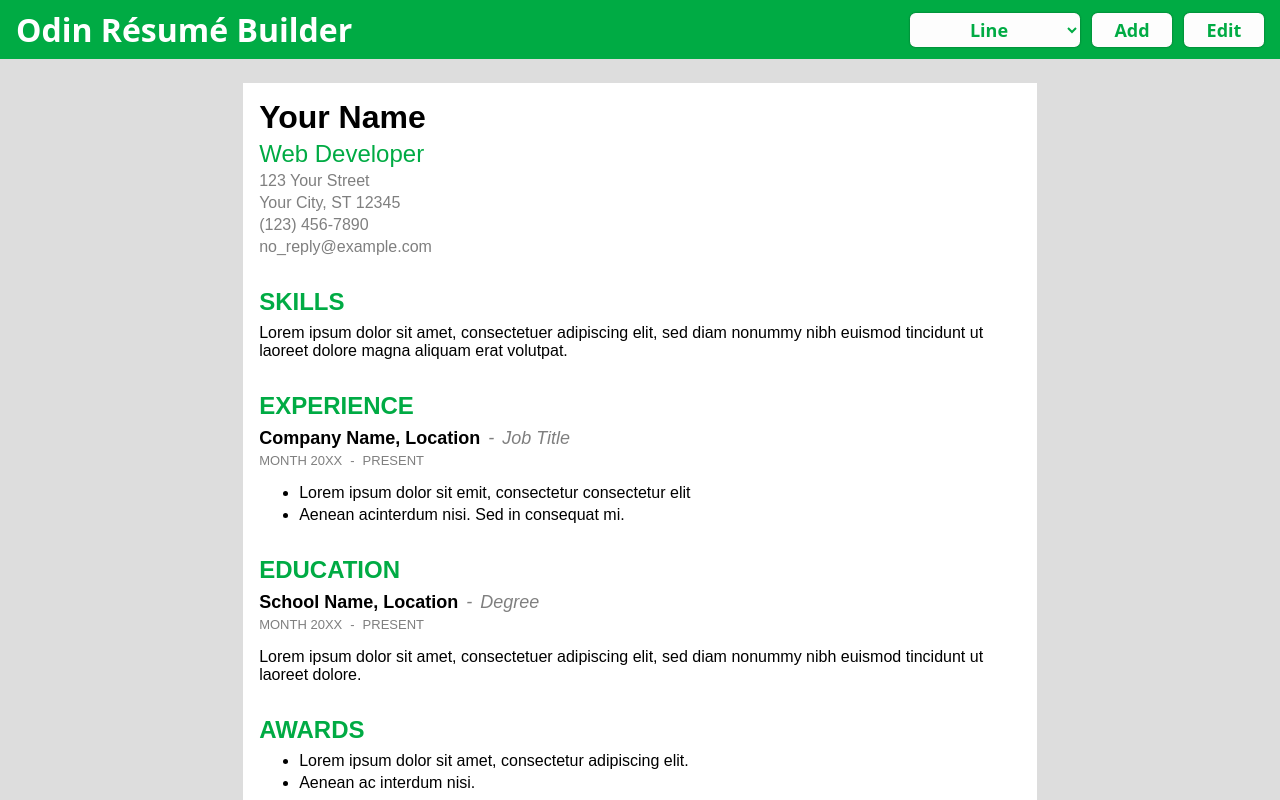
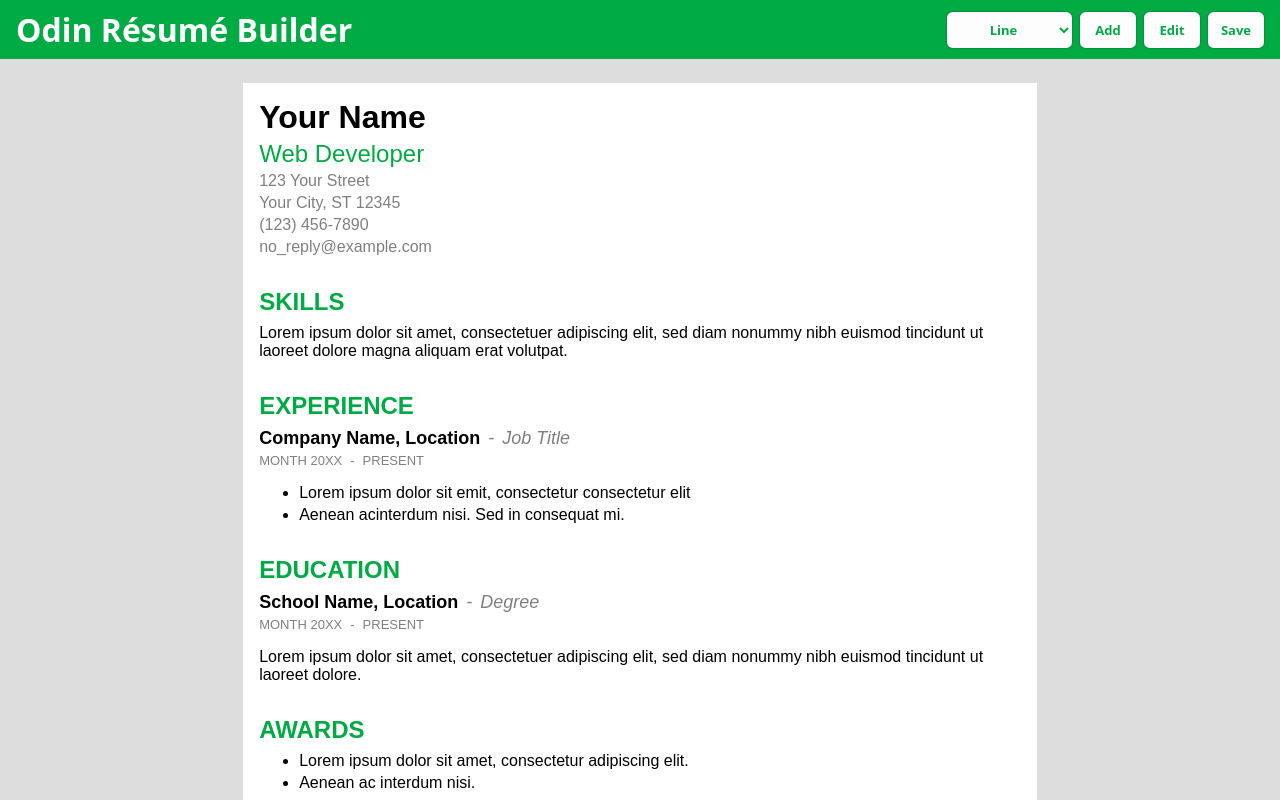
Before and after one commit to hussein-m-kandil/odin-resume-builder, a React (Vite) app: page / in a window 1280 px wide. Shown: the top 800 px of the page. Built offline with nearby package versions, Linux system fonts and the light colour scheme.

Commit message:
Add save button (without save logic)

```diff
--- a/src/components/ControlPanel.jsx
+++ b/src/components/ControlPanel.jsx
@@ -1,5 +1,4 @@
 import { useContext, useState } from "react";
-import { useWindowInnerWidth } from "../hooks/useWindowInnerWidth";
 import { AppColorsContext } from "../context/AppColorsContext";
 import Paragraph from "./Paragraph";
 import SubHead from "./SubHead";
@@ -9,10 +8,8 @@ import Line from "./Line";
 import Date from "./Date";
 import Head from "./Head";
 
-function ControlPanel({ editMode, onToggleEditMode, onAddEntry }) {
+function ControlPanel({ editMode, onToggleEditMode, onAddEntry, onSave }) {
   const appColors = useContext(AppColorsContext);
-
-  const viewWidth = useWindowInnerWidth();
 
   const [entryTypeIndex, setEntryTypeIndex] = useState(0);
 
@@ -37,11 +34,11 @@ function ControlPanel({ editMode, onToggleEditMode, onAddEntry }) {
     backgroundColor: appColors.lightAccent,
     color: appColors.accent,
     border: "none",
-    minWidth: "5rem",
-    fontSize: "large",
+    fontSize: "small",
     fontWeight: "bold",
+    minWidth: "3.5rem",
     textAlign: "center",
-    padding: "0.25rem 0.5rem",
+    padding: "0.5rem 0.25rem",
     boxShadow: "0 0 2px 0 #0007",
   };
 
@@ -49,9 +46,9 @@ function ControlPanel({ editMode, onToggleEditMode, onAddEntry }) {
     <div
       style={{
         display: "flex",
-        gap: "0.75rem",
-        justifyContent: "end",
-        flexDirection: viewWidth < 400 ? "column" : "row",
+        gap: "0.5rem",
+        flexWrap: "wrap",
+        justifyContent: "center",
       }}
     >
       <Select
@@ -74,6 +71,9 @@ function ControlPanel({ editMode, onToggleEditMode, onAddEntry }) {
       <button type="button" style={controllersStyle} onClick={onToggleEditMode}>
         {editMode ? "Submit" : "Edit"}
       </button>
+      <button type="button" style={controllersStyle} onClick={onSave}>
+        Save
+      </button>
     </div>
   );
 }
```
